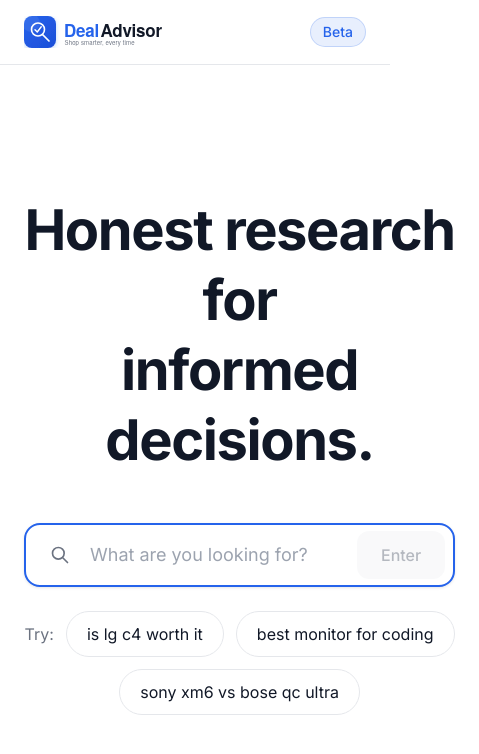
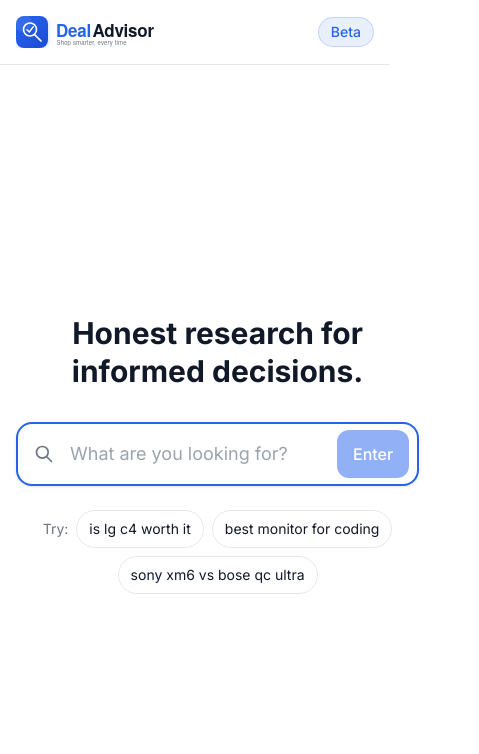
Before and after one commit to jamassarotech/spa-engine-ai, a Next.js app: page / in a window 390 px wide. Shown: the top 754 px of the page, 479 px wide, since content can reach past the window. Built offline with nearby package versions, Linux system fonts and the light colour scheme; no server answers.

Commit message:
Style: Improve responsive design and add horizontal carousels for mobile

```diff
--- a/src/app/globals.css
+++ b/src/app/globals.css
@@ -9,10 +9,12 @@
 
   body {
     @apply bg-background text-primary antialiased;
+    overflow-x: hidden;
   }
 
   * {
     @apply border-border;
+    box-sizing: border-box;
   }
 
   /* Focus visible styles for better keyboard navigation */
--- a/src/app/q/[slug]/page.tsx
+++ b/src/app/q/[slug]/page.tsx
@@ -61,7 +61,9 @@ export async function generateMetadata({
         card: "summary_large_image",
         title: queryText,
         description: `AI-powered research on ${queryText}`,
-        images: [`${baseUrl}/api/og?title=${encodeURIComponent(queryText)}&type=query`],
+        images: [
+          `${baseUrl}/api/og?title=${encodeURIComponent(queryText)}&type=query`,
+        ],
       },
     };
   }
@@ -77,7 +79,7 @@ export async function generateMetadata({
       };
     }
 
-    const { summary, metadata } = data;
+    const { summary } = data;
     const description = `${summary.verdict.slice(0, 155)}...`;
 
     return {
@@ -110,7 +112,9 @@ export async function generateMetadata({
         card: "summary_large_image",
         title: summary.title,
         description,
-        images: [`${baseUrl}/api/og?title=${encodeURIComponent(summary.title)}&type=query`],
+        images: [
+          `${baseUrl}/api/og?title=${encodeURIComponent(summary.title)}&type=query`,
+        ],
       },
     };
   } catch (error) {
--- a/src/components/home/ExampleQueries.tsx
+++ b/src/components/home/ExampleQueries.tsx
@@ -29,14 +29,14 @@ export function ExampleQueries() {
   };
 
   return (
-    <div className="mt-6 flex flex-wrap items-center justify-center gap-3">
-      <span className="text-secondary text-base">Try:</span>
+    <div className="mt-6 flex flex-wrap items-center justify-center gap-2 sm:gap-3">
+      <span className="text-secondary text-sm sm:text-base">Try:</span>
       {EXAMPLE_QUERIES.map((query) => (
         <button
           key={query}
           onClick={() => handleQueryClick(query)}
           disabled={loadingQuery !== null}
-          className="bg-transparent border border-border text-primary px-5 py-2.5 rounded-full text-base hover:border-accent hover:bg-subtle transition-all cursor-pointer disabled:opacity-50 disabled:cursor-not-allowed"
+          className="bg-transparent border border-border text-primary px-3 sm:px-5 py-2 sm:py-2.5 rounded-full text-sm sm:text-base hover:border-accent hover:bg-subtle transition-all cursor-pointer disabled:opacity-50 disabled:cursor-not-allowed"
         >
           {loadingQuery === query ? "Loading..." : query}
         </button>
--- a/src/components/home/SearchHero.tsx
+++ b/src/components/home/SearchHero.tsx
@@ -3,9 +3,9 @@ import { ExampleQueries } from "./ExampleQueries";
 
 export function SearchHero() {
   return (
-    <div className="w-full max-w-4xl mx-auto text-center px-6">
+    <div className="w-full max-w-4xl mx-auto text-center px-4 sm:px-6 lg:px-8">
       {/* Hero Heading */}
-      <h1 className="text-hero font-bold text-primary mb-12 text-balance leading-tight">
+      <h1 className="text-3xl sm:text-4xl md:text-5xl lg:text-hero font-bold text-primary mb-8 sm:mb-12 text-balance leading-tight">
         Honest research for
         <br />
         informed decisions.
--- a/src/components/layout/Header.tsx
+++ b/src/components/layout/Header.tsx
@@ -8,7 +8,7 @@ interface HeaderProps {
 export function Header({ minimal = false }: HeaderProps) {
   return (
     <header className="w-full border-b border-border bg-background/80 backdrop-blur-sm">
-      <div className="max-w-7xl mx-auto px-6 py-4 flex items-center justify-between">
+      <div className="max-w-7xl mx-auto px-4 sm:px-6 py-4 flex items-center justify-between">
         {/* Logo / Brand */}
         <Link
           href="/"
--- a/src/components/query/RecomendationToBuy.tsx
+++ b/src/components/query/RecomendationToBuy.tsx
@@ -23,17 +23,17 @@ export function RecommendationToBuy({
         We identified products that match your search. Use the links below to
         view available listings and customer reviews on Amazon.
       </p>
-      <div className="space-y-4">
+      <div className="flex overflow-x-auto snap-x snap-mandatory gap-4 pb-4 -mx-5 px-5 scrollbar-hide md:mx-0 md:px-0 md:flex-col md:space-y-4 md:overflow-x-visible md:snap-none">
         {sortedRecommendations.map((rec, index) => (
           <div
             key={index}
-            className="bg-white rounded-lg p-5 border border-green-200 hover:border-green-300 transition-colors"
+            className="flex-shrink-0 w-[85vw] sm:w-[350px] md:w-full snap-start bg-white rounded-lg p-5 border border-green-200 hover:border-green-300 transition-colors shadow-sm"
           >
             <div className="flex items-start justify-between mb-2">
-              <h3 className="font-bold text-green-900 text-lg flex-1">
+              <h3 className="font-bold text-green-900 text-lg flex-1 line-clamp-2">
                 {rec.name}
               </h3>
-              <Badge variant="success" className="ml-2">
+              <Badge variant="success" className="ml-2 whitespace-nowrap">
                 Score: {rec.score}/100
               </Badge>
             </div>
--- a/src/components/query/SearchProgressAnimation.tsx
+++ b/src/components/query/SearchProgressAnimation.tsx
@@ -73,7 +73,7 @@ export function SearchProgressAnimation({
   }, []);
 
   return (
-    <div className="flex flex-col items-center justify-center min-h-[400px] py-12">
+    <div className="flex flex-col items-center justify-center min-h-[400px] py-12 px-4 sm:px-6">
       <div className="max-w-md w-full space-y-8">
         {/* Header */}
         <div className="text-center space-y-2">
--- a/src/components/query/SourcesSection.tsx
+++ b/src/components/query/SourcesSection.tsx
@@ -28,9 +28,11 @@ export function SourcesSection({
               ({youtubeData.length})
             </span>
           </h3>
-          <div className="grid gap-6 md:grid-cols-2 lg:grid-cols-3">
+          <div className="flex overflow-x-auto snap-x snap-mandatory gap-6 pb-4 -mx-4 px-4 scrollbar-hide md:mx-0 md:px-0 md:grid md:grid-cols-2 lg:grid-cols-3 md:overflow-x-visible md:snap-none">
             {youtubeData.map((source, index) => (
-              <YouTubeSource key={index} source={source} />
+              <div key={index} className="flex-shrink-0 w-[85vw] sm:w-[300px] md:w-auto snap-start">
+                <YouTubeSource source={source} />
+              </div>
             ))}
           </div>
         </div>
--- a/src/components/search/SearchBar.tsx
+++ b/src/components/search/SearchBar.tsx
@@ -48,7 +48,7 @@ export function SearchBar({
       <form onSubmit={handleSubmit}>
         <div className="bg-background border-2 border-border rounded-2xl p-1 shadow-card max-w-3xl mx-auto flex items-center gap-2 hover:border-accent/30 focus-within:border-accent transition-colors">
           {/* Search Icon */}
-          <div className="pl-5 pr-3 text-secondary">
+          <div className="pl-3 sm:pl-5 pr-2 sm:pr-3 text-secondary">
             <svg
               className="w-5 h-5"
               fill="none"
@@ -80,7 +80,7 @@ export function SearchBar({
           <button
             type="submit"
             disabled={!query.trim() || isLoading}
-            className="bg-border-light text-secondary px-6 py-3 rounded-xl hover:bg-border disabled:opacity-50 disabled:cursor-not-allowed transition-colors font-medium mr-1"
+            className="bg-accent text-white px-4 sm:px-6 py-3 rounded-xl hover:bg-accent/90 disabled:opacity-50 disabled:cursor-not-allowed transition-colors font-medium mr-1"
           >
             {isLoading ? "Searching..." : "Enter"}
           </button>
```
